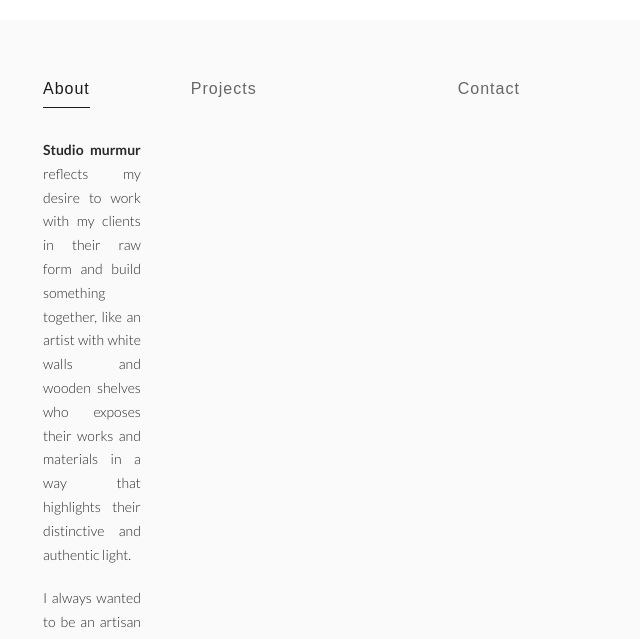
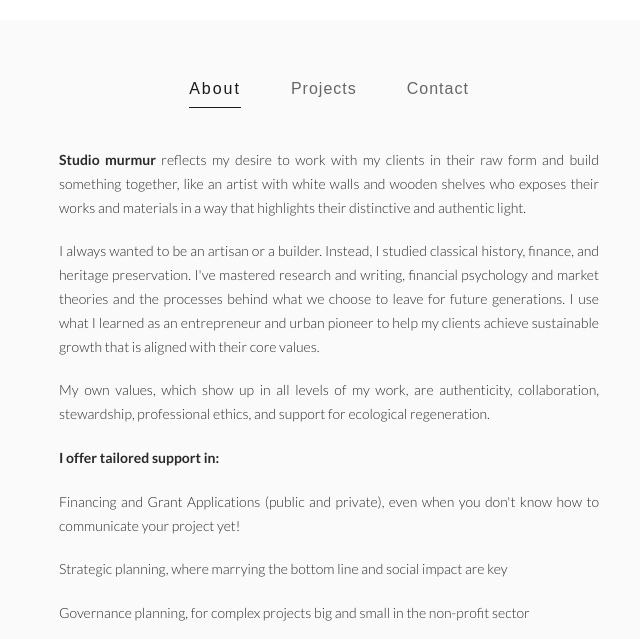
Before and after one commit to simoneroux/studiomurmurtest, a plain HTML site: page index.html in a window 1280 px wide. Both pictures are taken after a click on the button "About". Shown: the part 137-776 px from the top of the page, without its empty margins (311-951 px from the left). Drawn offline with Linux system fonts and the light colour scheme.

Commit message:
Update index.html

```diff
--- a/index.html
+++ b/index.html
@@ -49,18 +49,14 @@
             flex: 1;
         }
 
-        .dropdown-container {
+        .menu-container {
             display: flex;
             justify-content: center;
             gap: 50px;
-            margin-bottom: 30px;
+            margin-bottom: 40px;
         }
 
-        .dropdown {
-            position: relative;
-        }
-
-        .dropbtn {
+        .menu-btn {
             background: transparent;
             border: none;
             font-size: 16px;
@@ -69,11 +65,16 @@
             cursor: pointer;
             padding: 10px 0;
             color: #666;
-            transition: all 0.3s ease;
+            transition: letter-spacing 0.3s ease, color 0.3s ease;
             position: relative;
         }
 
-        .dropbtn::after {
+        .menu-btn:hover {
+            letter-spacing: 3px;
+            color: #1a1a1a;
+        }
+
+        .menu-btn::after {
             content: '';
             position: absolute;
             bottom: 0;
@@ -85,33 +86,36 @@
             transition: transform 0.3s ease;
         }
 
-        .dropbtn:hover {
+        .menu-btn.active {
             color: #1a1a1a;
+            letter-spacing: 2px;
         }
 
-        .dropbtn.active {
-            color: #1a1a1a;
-        }
-
-        .dropbtn.active::after {
+        .menu-btn.active::after {
             transform: scaleX(1);
         }
 
-        .dropdown-content {
+        .content-area {
             max-height: 0;
             overflow: hidden;
             opacity: 0;
-            transition: all 0.4s ease;
-            margin-top: 0;
+            transition: all 0.5s ease;
         }
 
-        .dropdown-content.visible {
+        .content-area.visible {
             max-height: 5000px;
             opacity: 1;
-            margin-top: 30px;
         }
 
-        .dropdown-content p {
+        .content-section {
+            display: none;
+        }
+
+        .content-section.active {
+            display: block;
+        }
+
+        .content-section p {
             font-size: 14px;
             line-height: 1.7;
             font-weight: 300;
@@ -120,7 +124,7 @@
             text-align: justify;
         }
 
-        .dropdown-content h3 {
+        .content-section h3 {
             font-size: 15px;
             font-weight: 300;
             text-align: center;
@@ -128,14 +132,14 @@
             line-height: 1.8;
         }
 
-        .dropdown-content h3 a {
+        .content-section h3 a {
             color: #1a1a1a;
             text-decoration: none;
             border-bottom: 1px solid transparent;
             transition: border-color 0.3s ease;
         }
 
-        .dropdown-content h3 a:hover {
+        .content-section h3 a:hover {
             border-bottom-color: #1a1a1a;
         }
 
@@ -267,11 +271,11 @@
                 padding: 40px 20px 60px;
             }
 
-            .dropdown-container {
+            .menu-container {
                 gap: 35px;
             }
 
-            .dropbtn {
+            .menu-btn {
                 font-size: 14px;
             }
 
@@ -285,7 +289,7 @@
                 font-size: 12px;
             }
 
-            .dropdown-content p {
+            .content-section p {
                 font-size: 13px;
             }
         }
@@ -299,7 +303,7 @@
                 padding: 30px 15px 50px;
             }
 
-            .dropdown-container {
+            .menu-container {
                 gap: 25px;
             }
         }
@@ -311,11 +315,15 @@
     </header>
 
     <main>
-        <div class="dropdown-container">
-            <!-- About Dropdown -->
-            <div class="dropdown">
-                <button class="dropbtn">About</button>
-                <div class="dropdown-content">
+        <div class="menu-container">
+            <button class="menu-btn active" data-section="about">About</button>
+            <button class="menu-btn" data-section="projects">Projects</button>
+            <button class="menu-btn" data-section="contact">Contact</button>
+        </div>
+
+        <div class="content-area visible">
+            <!-- About Section -->
+            <div id="about" class="content-section active">
                 <p>
                     <span class="lato-black">Studio murmur</span> reflects my desire to work with my clients in their raw form and build something together, like an artist with white walls and wooden shelves who exposes their works and materials in a way that highlights their distinctive and authentic light.
                 </p>
@@ -350,12 +358,9 @@
                     <span class="lato-black">Before founding Studio Murmur</span>, I worked in Montréal's financial sector as a portfolio advisor. After completing a Master's in Conservation with a focus on temporary use, I contributed to several pioneering initiatives in urban innovation and heritage. I co-founded the Festival Vivre le Patrimoine (2015–2016), a citizen-led event that showcased Montréal's heritage through a living and inclusive lens. In 2016, I co-founded Entremise, a social-economy non-profit that brought temporary use into Montréal and Québec public policy. As Director General of Entremise, I successfully developed a sustainable hybrid model for growth and co-led the Young Project (2017–2018), the first proof of concept for temporary use in collaboration with the City of Montréal, which enabled more than 35 organizations to occupy a former public warehouse in Griffintown. In 2017, I coordinated the Conseil jeunesse de Montréal's strategic brief on vacant space and co-organized the Symposium on Temporary Uses, both of which equipped institutional and cultural stakeholders with practical tools. From 2019 to 2021, I also contributed to the creation of Espace Ville Autrement, a flagship site for urban experimentation on the UQAM campus, combining academic research, citizen practices, and the social economy.
                 </p>
             </div>
-            </div>
 
-            <!-- Projects Dropdown -->
-            <div class="dropdown">
-                <button class="dropbtn">Projects</button>
-                <div class="dropdown-content">
+            <!-- Projects Section -->
+            <div id="projects" class="content-section">
                 <table>
                     <thead>
                         <tr>
@@ -432,18 +437,14 @@
                     </tbody>
                 </table>
             </div>
-            </div>
 
-            <!-- Contact Dropdown -->
-            <div class="dropdown">
-                <button class="dropbtn">Contact</button>
-                <div class="dropdown-content">
+            <!-- Contact Section -->
+            <div id="contact" class="content-section">
                 <p>I'd be delighted to discuss how we can work together. Reach out to start a conversation about your project.</p>
                 <h3>
                     <a href="mailto:mallycwilson@gmail.com">mallycwilson@gmail.com</a><br><br>
                     (XXX) XXX-XXXX
                 </h3>
-                </div>
             </div>
         </div>
     </main>
@@ -457,34 +458,24 @@
     </footer>
 
     <script>
-        const buttons = document.querySelectorAll('.dropbtn');
-        const dropdowns = document.querySelectorAll('.dropdown-content');
+        const menuButtons = document.querySelectorAll('.menu-btn');
+        const contentSections = document.querySelectorAll('.content-section');
 
-        buttons.forEach(button => {
-            button.addEventListener('click', function(event) {
-                event.stopPropagation();
-                const dropdown = this.nextElementSibling;
+        menuButtons.forEach(button => {
+            button.addEventListener('click', function() {
+                const targetSection = this.dataset.section;
 
-                // Close other dropdowns
-                dropdowns.forEach(openDropdown => {
-                    if (openDropdown !== dropdown) {
-                        openDropdown.classList.remove('visible');
+                // Update active button
+                menuButtons.forEach(btn => btn.classList.remove('active'));
+                this.classList.add('active');
+
+                // Update active content section
+                contentSections.forEach(section => {
+                    section.classList.remove('active');
+                    if (section.id === targetSection) {
+                        section.classList.add('active');
                     }
                 });
-
-                // Deactivate other buttons
-                buttons.forEach(btn => {
-                    if (btn !== this) btn.classList.remove('active');
-                });
-
-                // Toggle current dropdown
-                if (dropdown.classList.contains('visible')) {
-                    dropdown.classList.remove('visible');
-                    this.classList.remove('active');
-                } else {
-                    dropdown.classList.add('visible');
-                    this.classList.add('active');
-                }
             });
         });
 
```
Lines whose indentation alone changed are shown as unchanged.
